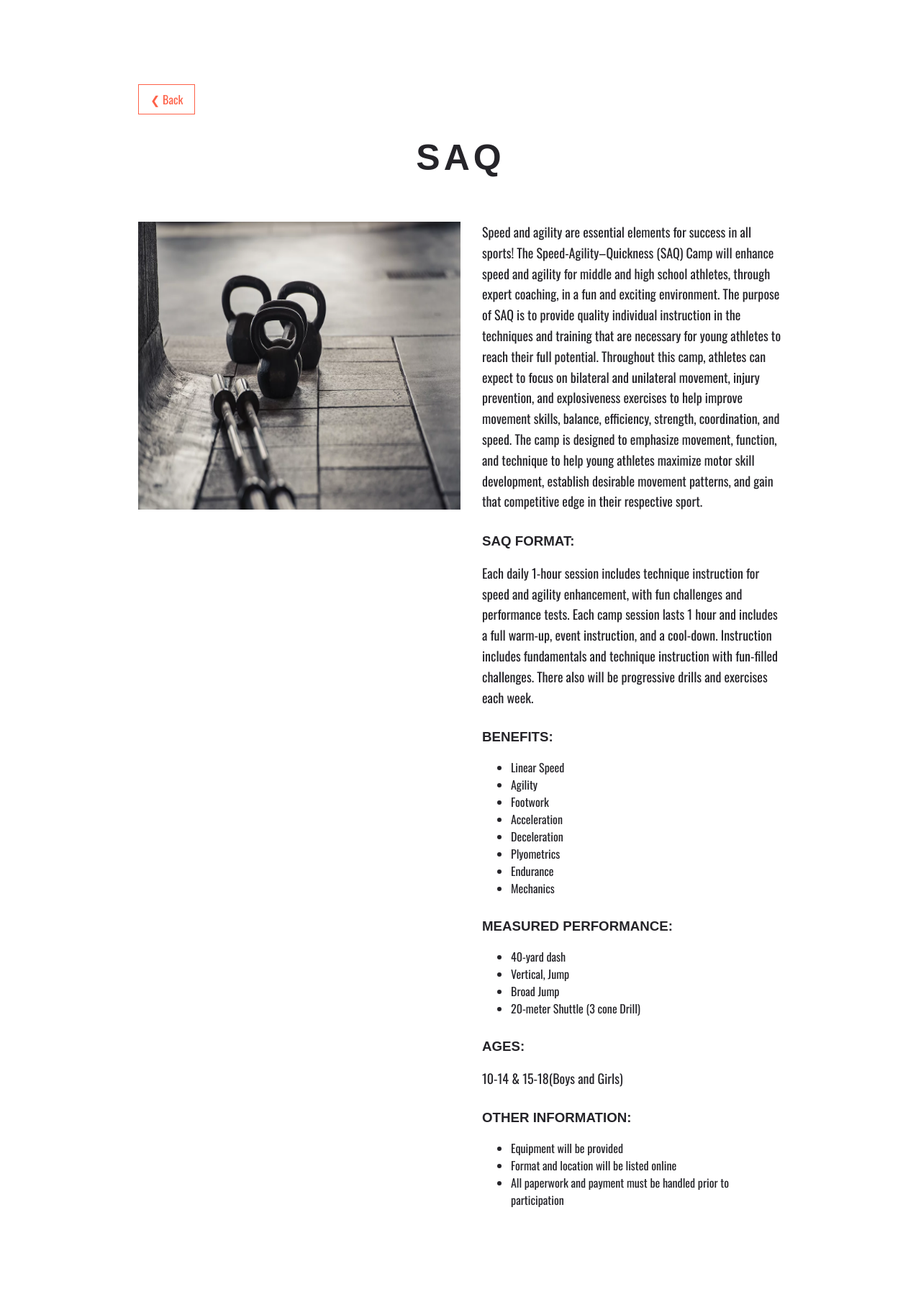
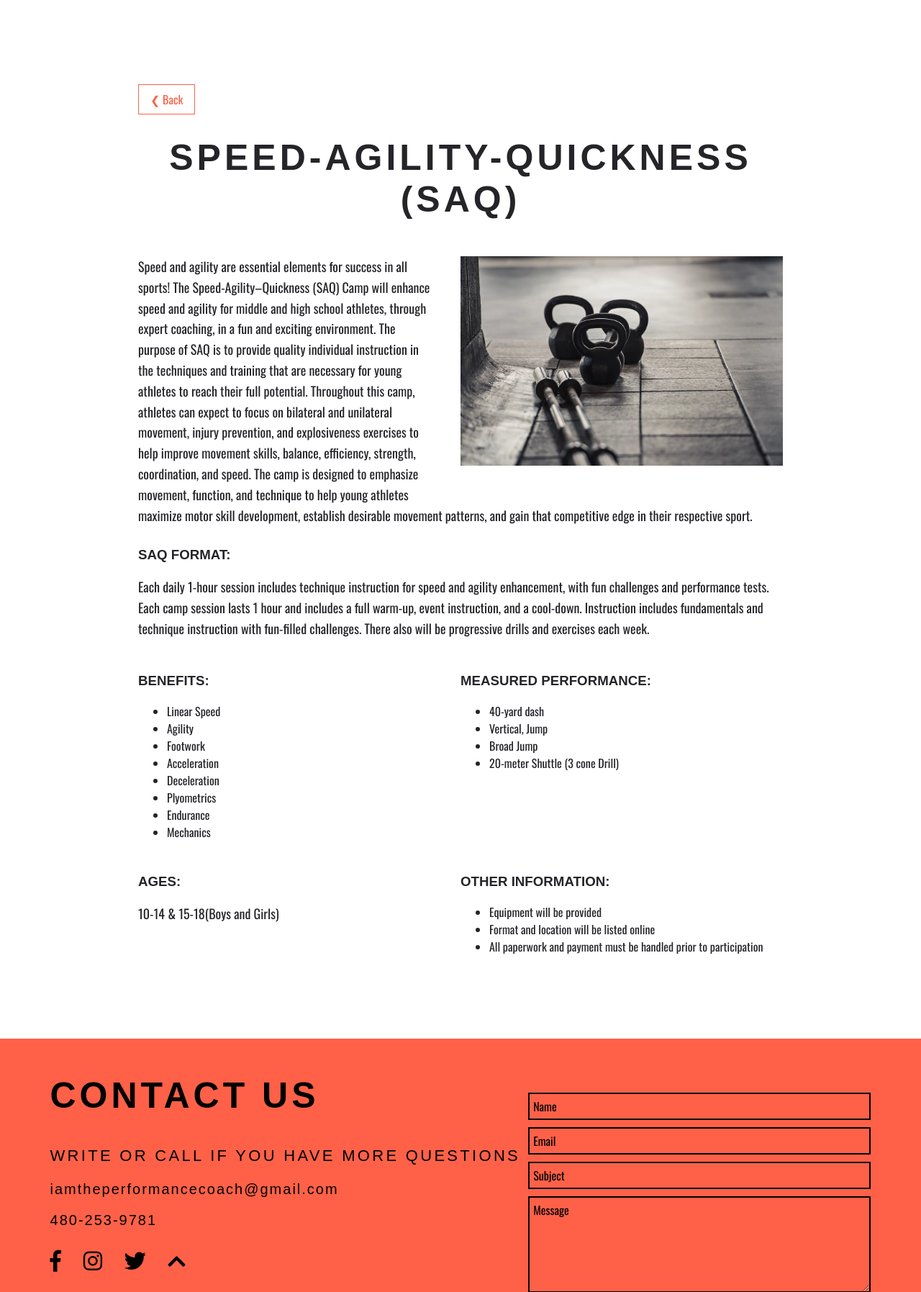
Before and after one commit to katiewrennhansen/PerformanceCoachAlt, a PHP site: page /servicepages/saq.html in a window 1280 px wide. Shown: the part 324-2119 px from the top of the page at 72% size. Run offline with PHP 8.4, Linux system fonts and the light colour scheme; some web fonts are replaced.

Commit message:
add styles

```diff
--- a/main.css
+++ b/main.css
@@ -255,6 +255,11 @@
     height: 100%;
 }
 
+.headshot-container {
+    width: 50%;
+    margin: 100px auto 0;
+}
+
 .headshot {
     margin: 0;
     width: 100%;
@@ -265,7 +270,7 @@
 }
 
 .about p {
-    width: 85%;
+    width: 90%;
 }
 
 .start-training {
@@ -519,6 +524,10 @@
         width: 80%;
         margin: 60px auto;
     }
+    .quote {
+        background-attachment: fixed;
+
+    }
     .facility p {
         font-size: 20px;
     }
@@ -555,6 +564,12 @@
     .about-content {
         width: 60%;
         margin: 10px;
+    }
+    .headshot-container {
+        margin: 0;
+    }
+    .headshot-container img {
+        margin: 0;
     }
     .facility-flex {
         display: flex;
@@ -781,8 +796,10 @@
     line-height: 1.6;
 }
 
-dd {
-    margin: 0;
+.single-service-content h4 {
+    text-transform: uppercase;
+    font-size: 17px;
+    margin-bottom: 0;
 }
 
 @media (min-width: 768px) {
@@ -796,18 +813,23 @@
     .single-service-content p {
         font-size: 17px;
     }
+    .benefits-performance {
+        display: grid;
+        grid-template-columns: repeat(2, 1fr);
+    }
 }
 @media (min-width: 1200px) {
-    .flex-service {
-        display: flex;
-        margin-top: 40px;
-    }
     .flex-service img {
         width: 50%;
+        float: right;
+        margin: 0 0 40px 40px;
     }
     .flex-service-content {
-        width: 80%;
-        margin-left: 30px;
+        width: 100%;
+        margin: 0 auto;
+    }
+    .single-service-content h2 {
+        margin-bottom: 30px;
     }
     .flex-service-content p {
         margin-top: 0;
--- a/servicepages/saq.html
+++ b/servicepages/saq.html
@@ -41,7 +41,7 @@
                 <h1>Services</h1>
                 <a class='back-btn' href="../services.html">&#10094; Back</a>
                 <div class='ss-content-container'>
-                    <h2>SAQ</h2>
+                    <h2>Speed-Agility-Quickness (SAQ)</h2>
                 </div>
                 <div class='flex-service'>
                     <img src='../images/SAQ.png'>
@@ -51,6 +51,8 @@
                         <h3>SAQ Format:</h3>
                         <p>Each daily 1-hour session includes technique instruction for speed and agility enhancement, with fun challenges and performance tests. Each camp session lasts 1 hour and includes a full warm-up, event instruction, and a cool-down. Instruction includes fundamentals and technique instruction with fun-filled challenges. There also will be progressive drills and exercises each week.</p>
 
+                        <div class='benefits-performance'>
+                            <div class="benefits">
                             <h3>Benefits:</h3>
                             <ul>
                                 <li>Linear Speed</li>
@@ -62,7 +64,8 @@
                                 <li>Endurance</li>
                                 <li> Mechanics</li>
                             </ul>
-
+                            </div>
+                            <div class="performance">
                                 <h3>Measured Performance:</h3>
                                 <ul>
                                     <li>40-yard dash</li>
@@ -70,16 +73,21 @@
                                     <li>Broad Jump</li>
                                     <li>20-meter Shuttle (3 cone Drill)</li>
                                 </ul>
-
+                            </div>
+                            <div class="age">
                                 <h3>Ages:</h3>
                                 <p>10-14 & 15-18(Boys and Girls)</p>
-
+                            </div>
+                            <div class="other-info">
                                 <h3>Other Information:</h3>
                                 <ul>
                                     <li>Equipment will be provided</li>
                                     <li>Format and location will be listed online</li>
                                     <li>All paperwork and payment must be handled prior to participation</li>
                                 </ul>
+                            </div>
+                        </div>
+
                     </div>
                 </div>
             </section>
--- a/whytrain.html
+++ b/whytrain.html
@@ -12,7 +12,7 @@
     </head>
     <body>
         <header id="header">
-            <div class="fixed-content">
+            <div class="fixed-content fade">
                 <div class="image-container">
                     <img id="logo" src="images/PCLogo.png" alt="performance coach logo">
                 </div>
```
Also changed, not shown: main.html (+9 -6 lines), images/Race.JPG (added). Lines whose indentation alone changed are shown as unchanged.
